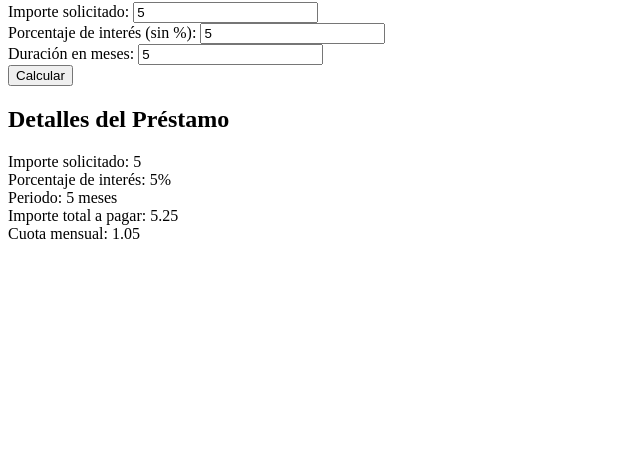
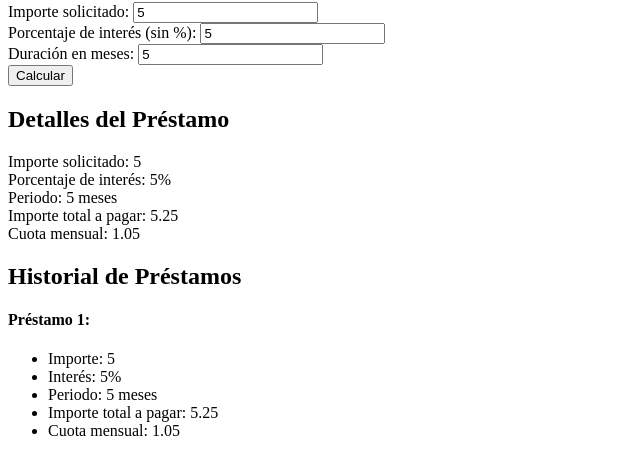
Before and after one commit to dmilagros/pre-entrega-2_javascript, a website: page index.html in a window 1280 px wide. Both pictures are taken after typing "5", "5", "5" into the empty fields and a click on the button "Calcular". Shown: the part 78-552 px from the top of the page, without its empty margins (0-640 px from the left). Drawn offline with Linux system fonts and the light colour scheme.

Commit message:
add array

```diff
--- a/index.html
+++ b/index.html
@@ -23,7 +23,11 @@
   <h2>Detalles del Préstamo</h2>
   <p id="resultado"></p>
 
+  <h2>Historial de Préstamos</h2>
+  <section id="historial"></section>
+
   <script src="./js/app.js"></script>
 </body>
 
+
 </html>
--- a/js/app.js
+++ b/js/app.js
@@ -1,3 +1,5 @@
+let historialPrestamos = [];
+
 function calcularPrestamo() {
   // Obtener valores de los inputs
   const importe = parseFloat(document.getElementById("importe").value);
@@ -24,6 +26,14 @@ function calcularPrestamo() {
   );
   const cuotaMensual = parseFloat((importeTotal / periodo).toFixed(2));
 
+  historialPrestamos.push({
+    importe,
+    interes,
+    periodo,
+    importeTotal,
+    cuotaMensual,
+  });
+
   // Mostrar los detalles con id "resultado"
   document.getElementById("resultado").innerText =
     `Importe solicitado: ${importe}\n` +
@@ -31,4 +41,48 @@ function calcularPrestamo() {
     `Periodo: ${periodo} meses\n` +
     `Importe total a pagar: ${importeTotal}\n` +
     `Cuota mensual: ${cuotaMensual}`;
+
+  actualizarHistorial();
+
+  function actualizarHistorial() {
+    const historialList = document.getElementById("historial");
+    historialList.innerHTML = ""; // Limpiar historial
+
+
+		historialPrestamos.forEach((prestamo, index) => {
+      const div = document.createElement("div");
+			div.classList.add("prestamo-item");
+
+			const h4 = document.createElement("h4");
+			h4.textContent = `Préstamo ${index + 1}:`;
+			div.appendChild(h4);
+
+			const ul = document.createElement("ul");
+
+			const li1 = document.createElement("li");
+			li1.textContent = `Importe: ${prestamo.importe}`;
+			ul.appendChild(li1);
+
+			const li2 = document.createElement("li");
+			li2.textContent = `Interés: ${prestamo.interes}%`;
+			ul.appendChild(li2);
+
+			const li3 = document.createElement("li");
+			li3.textContent = `Periodo: ${prestamo.periodo} meses`;
+			ul.appendChild(li3);
+
+			const li4 = document.createElement("li");
+			li4.textContent = `Importe total a pagar: ${prestamo.importeTotal}`;
+			ul.appendChild(li4);
+
+			const li5 = document.createElement("li");
+			li5.textContent = `Cuota mensual: ${prestamo.cuotaMensual}`;
+			ul.appendChild(li5);
+
+			div.appendChild(ul);
+
+			historialList.appendChild(div);
+    });
+
+  }
 }
```
Lines whose indentation alone changed are shown as unchanged.
